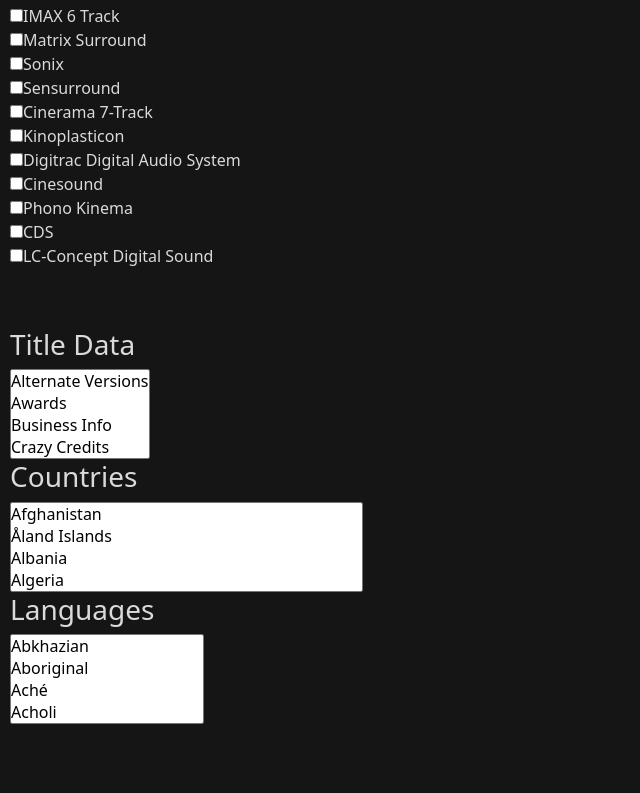
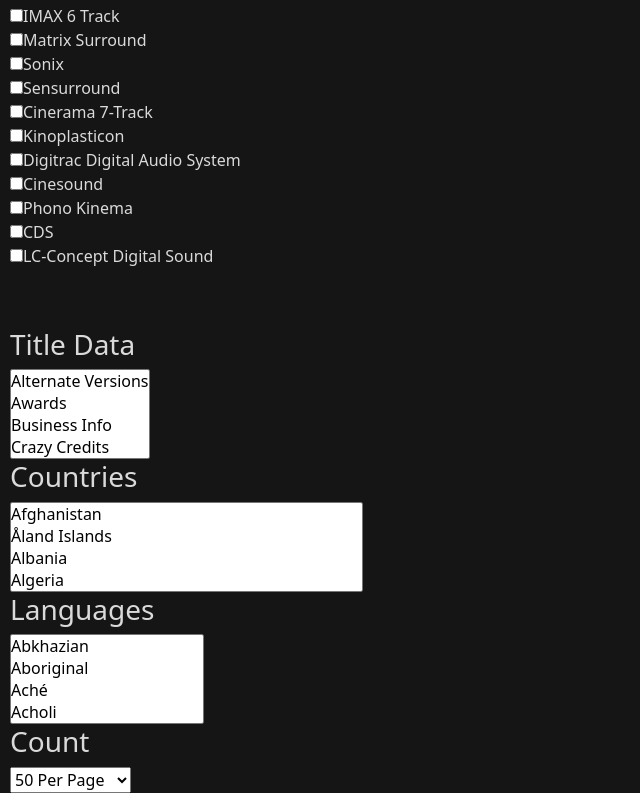
Before and after one commit to nikola-matkovic/imbd-api, a React (Create React App) app: page /advencedSearch in a window 1280 px wide. Shown: the part 3564-4357 px from the top of the page, without its empty margins (0-640 px from the left). Before the commit the page ends 4289 px from the top, so only its background shows below. Built offline with nearby package versions, Linux system fonts and the light colour scheme.

Commit message:
add count filter

```diff
--- a/src/components/AdvencedSearch/index.jsx
+++ b/src/components/AdvencedSearch/index.jsx
@@ -243,6 +243,14 @@ const Advencedsearch = () => {
                     styles={style.selectOption}
                     multiple={true}
                 />
+                <SelectGroup
+                    name="count"
+                    title="Count"
+                    array={selectFilters}
+                    arrayKey="Count"
+                    styles={style.selectOption}
+                    multiple={false}
+                />
             </section>
         </Layout>
     );
--- a/src/components/AdvencedSearch/selectFilters.json
+++ b/src/components/AdvencedSearch/selectFilters.json
@@ -1216,11 +1216,11 @@
         {"Description" :"zu"}
     ],
     "Count" : [
-        {"DisplayName"  : "50"},
+        {"DisplayName"  : "50 Per Page"},
         {"Description" :"50"},
-        {"DisplayName"  : "100"},
+        {"DisplayName"  : "100 Per Page"},
         {"Description" :"100"},
-        {"DisplayName"  : "250"},
+        {"DisplayName"  : "250 Per Page"},
         {"Description" :"250"}
     ],
     "Sort by": [
```
